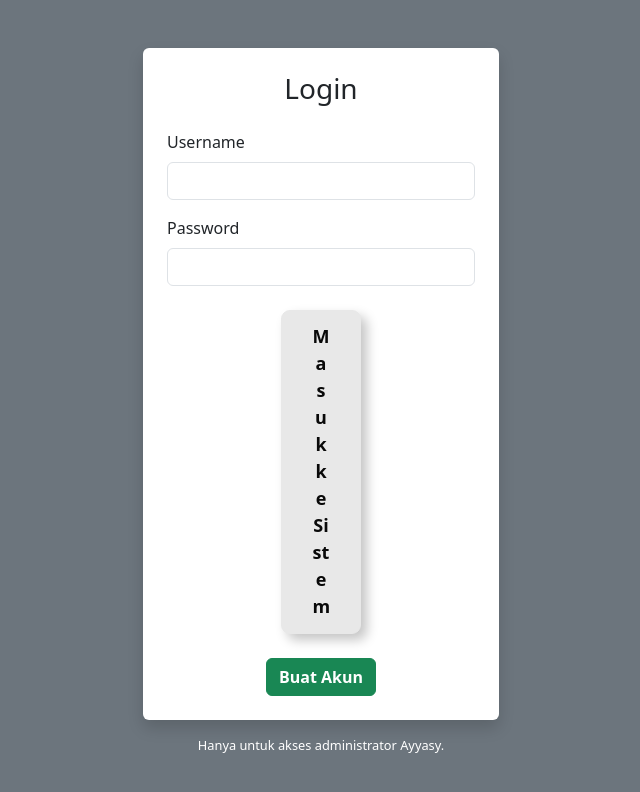
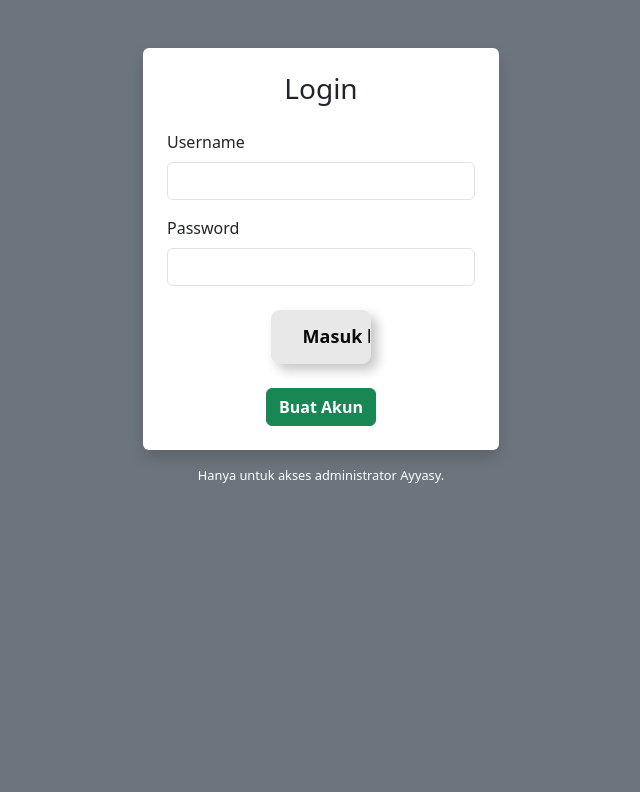
Before and after one commit to ayyasyLN-01/aplikasi-lembur-karyawan, a website: page public/login.html in a window 1280 px wide. Shown: the whole page, without its empty margins (319-959 px from the left). Drawn offline with nearby package versions, Linux system fonts and the light colour scheme.

Commit message:
Update animasi.css

```diff
--- a/public/animasi.css
+++ b/public/animasi.css
@@ -1,7 +1,8 @@
 /* --- GAYA TOMBOL DINAMIS (ANTI BOCOR) --- */
 .btn-dinamis {
     display: block;
-    width: 80px; /* <--- Pastikan ada titik koma di sini! */
+    width: 100px; /* <--- Pastikan ada titik koma di sini! */
+    white-space: nowrap;
     margin: 0 auto; /* <--- Pastikan ada titik koma di sini! */
 
     transition: all 0.2s ease-in;
```
